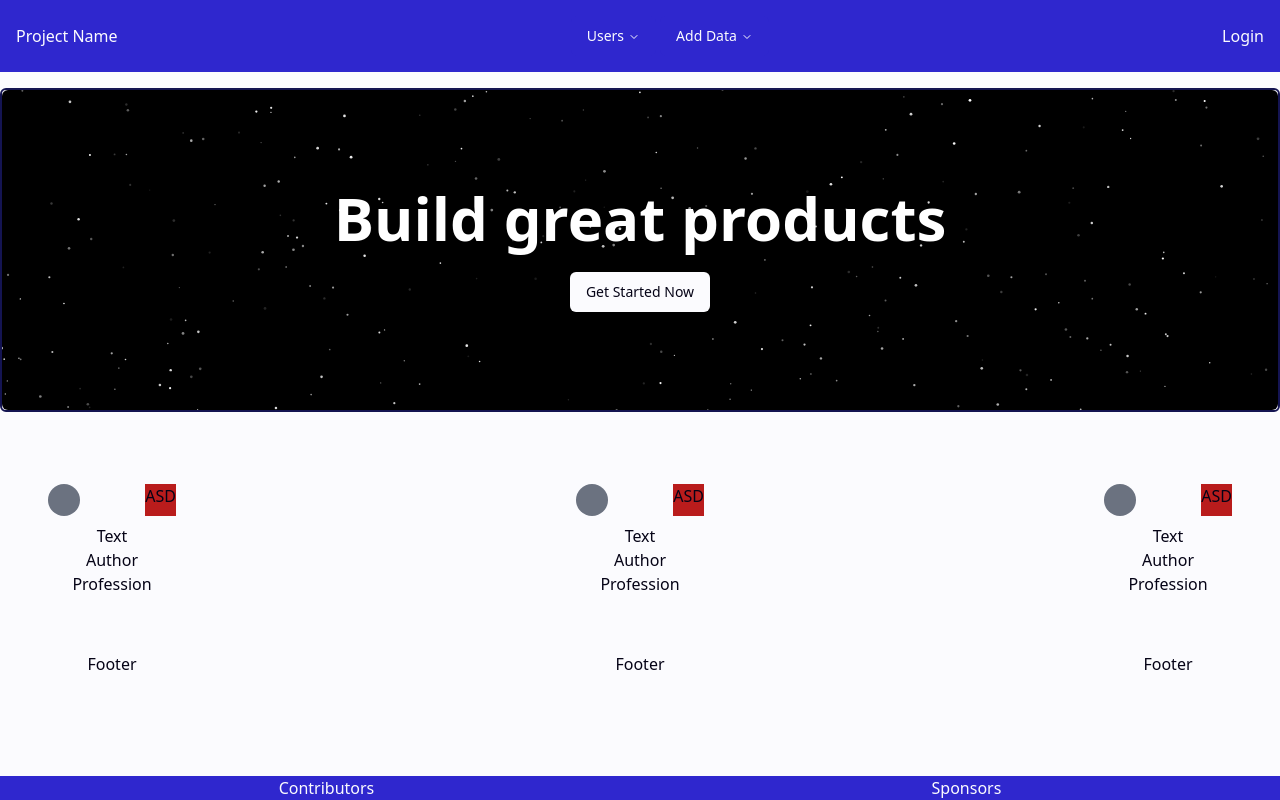
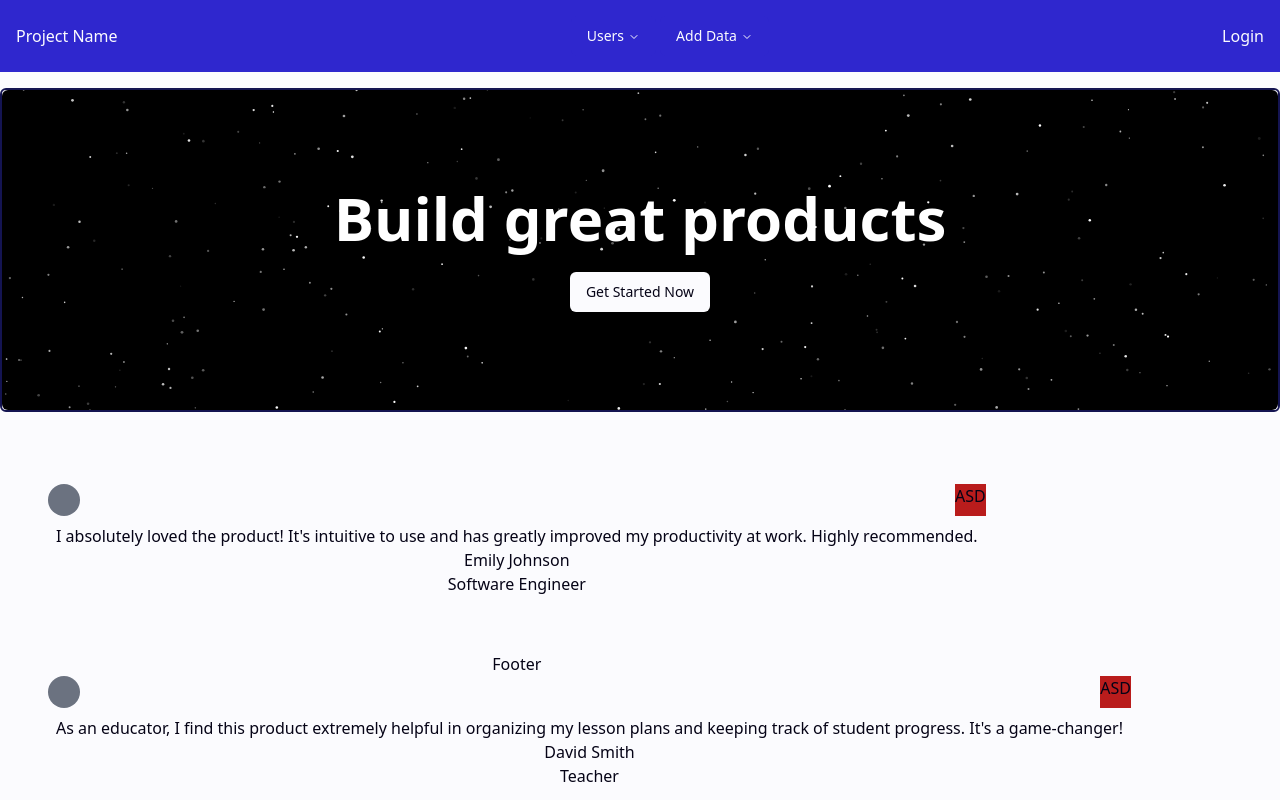
Before and after one commit to meroo893/HackAUBG-6.0, a React (Vite) app in the folder new_client/HackAUBG-Client/: page / in a window 1280 px wide. Shown: the top 800 px of the page. Built offline with nearby package versions, Linux system fonts and the light colour scheme.

Commit message:
Added Recommendation Cards Sample Data needs design fix

```diff
--- a/new_client/HackAUBG-Client/package.json
+++ b/new_client/HackAUBG-Client/package.json
@@ -17,6 +17,7 @@
     "@tsparticles/engine": "^3.3.0",
     "@tsparticles/react": "^3.0.0",
     "@tsparticles/slim": "^3.3.0",
+    "axios": "^1.6.8",
     "class-variance-authority": "^0.7.0",
     "clsx": "^2.1.0",
     "framer-motion": "^11.0.24",
@@ -35,6 +36,7 @@
     "@typescript-eslint/parser": "^7.2.0",
     "@vitejs/plugin-react": "^4.2.1",
     "autoprefixer": "^10.4.19",
+    "axios-mock-adapter": "^1.22.0",
     "eslint": "^8.57.0",
     "eslint-plugin-react-hooks": "^4.6.0",
     "eslint-plugin-react-refresh": "^0.4.6",
--- a/new_client/HackAUBG-Client/src/components/Pages/Index/RecommendationCard.tsx
+++ b/new_client/HackAUBG-Client/src/components/Pages/Index/RecommendationCard.tsx
@@ -1,14 +1,20 @@
-export default function Recommendation() {
+type recommendationCardProps = {
+  review: string;
+  author: string;
+  occupation: string;
+};
+
+export default function RecommendationCard(props: recommendationCardProps) {
   return (
     <div className="flex flex-col min-h-48 min-w-32">
       <div className="flex justify-between">
         <div className="bg-gray-500 w-8 h-8 rounded-full"></div>
         <div className="bg-red-700">ASD</div>
       </div>
-      <div className="flex flex-col flex-1 m-2 items-center">
-        <div>Text</div>
-        <div>Author</div>
-        <div>Profession</div>
+      <div className="flex flex-col flex-1 m-2 items-center min-w-[600px]">
+        <div>{props.review}</div>
+        <div>{props.author}</div>
+        <div>{props.occupation}</div>
       </div>
       <div className="m-auto">Footer</div>
     </div>
--- a/new_client/HackAUBG-Client/src/components/Pages/Index/RecommendationCards.tsx
+++ b/new_client/HackAUBG-Client/src/components/Pages/Index/RecommendationCards.tsx
@@ -1,11 +1,47 @@
 import RecommendationCard from "./RecommendationCard";
+
+type review = {
+  id: number;
+  review: string;
+  author: string;
+  occupation: string;
+};
+
+const data: Array<review> = [
+  {
+    id: 1,
+    author: "Emily Johnson",
+    occupation: "Software Engineer",
+    review:
+      "I absolutely loved the product! It's intuitive to use and has greatly improved my productivity at work. Highly recommended.",
+  },
+  {
+    id: 2,
+    author: "David Smith",
+    occupation: "Teacher",
+    review:
+      "As an educator, I find this product extremely helpful in organizing my lesson plans and keeping track of student progress. It's a game-changer!",
+  },
+  {
+    id: 3,
+    author: "Jennifer Garcia",
+    occupation: "Marketing Manager",
+    review:
+      "Being in the marketing field, I'm always on the lookout for tools that can streamline our campaigns. This product exceeded my expectations and has become an essential part of our workflow.",
+  },
+];
 
 export default function RecommendationCards() {
   return (
     <div className="flex flex-wrap justify-between min-w-full max-h-full mt-6 p-12">
-      <RecommendationCard />
-      <RecommendationCard />
-      <RecommendationCard />
+      {data.map((x) => (
+        <RecommendationCard
+          key={x.id}
+          review={x.review}
+          author={x.author}
+          occupation={x.occupation}
+        ></RecommendationCard>
+      ))}
     </div>
   );
 }
```
Also changed, not shown: 1 other file (tests, documents, lock files or other folders).
